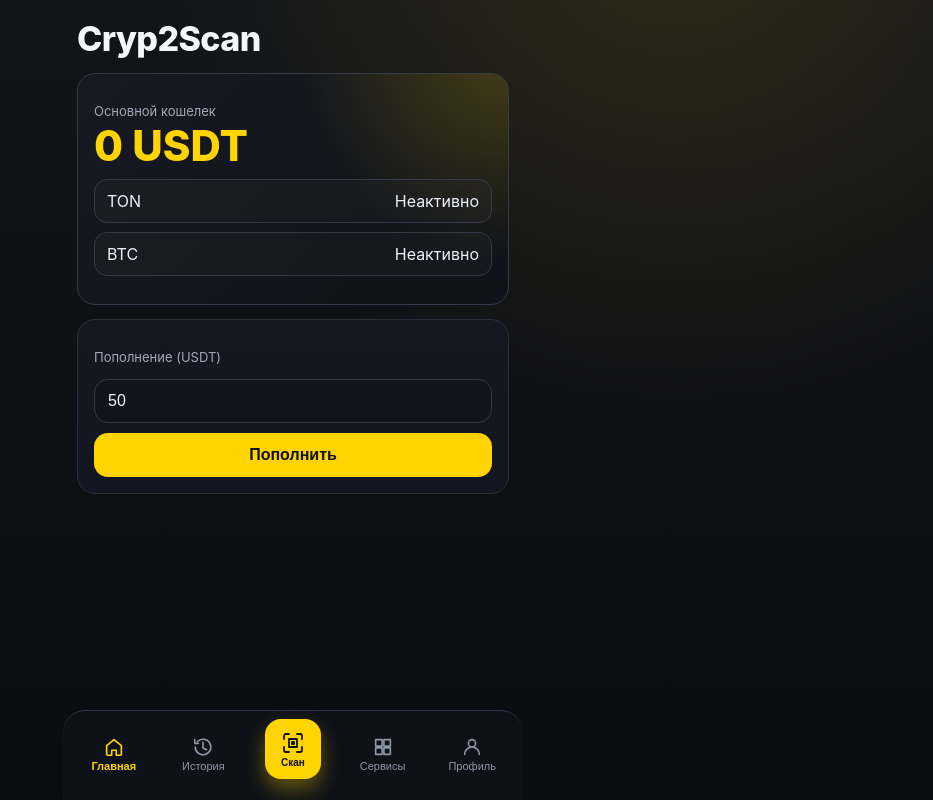
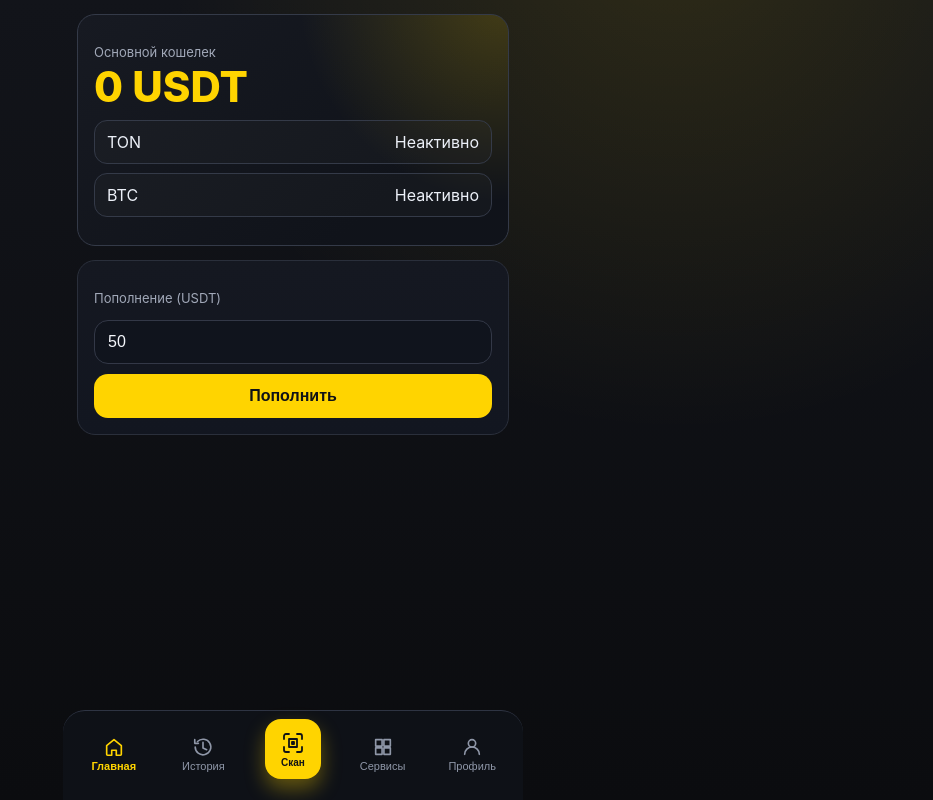
Before and after one commit to disa123155352/Cryp2Scan, a React app in the folder frontend/: page / in a window 1280 px wide. Shown: the whole page, without its empty margins (347-1280 px from the left). Built offline with nearby package versions, Linux system fonts and the light colour scheme; no server answers; the HTML template or start-up script is replaced by a standard one.

Commit message:
UI: remove home title for cleaner top area

```diff
--- a/frontend/src/pages/HomePage.jsx
+++ b/frontend/src/pages/HomePage.jsx
@@ -24,8 +24,6 @@ export default function HomePage({ homeData, telegramId, onTopUpDone }) {
 
   return (
     <div className="page">
-      <h1>Cryp2Scan</h1>
-
       <section className="card balance-card">
         <p className="label">Основной кошелек</p>
         <h2 className="balance-value">{homeData?.balance?.usdt ?? 0} USDT</h2>
```
